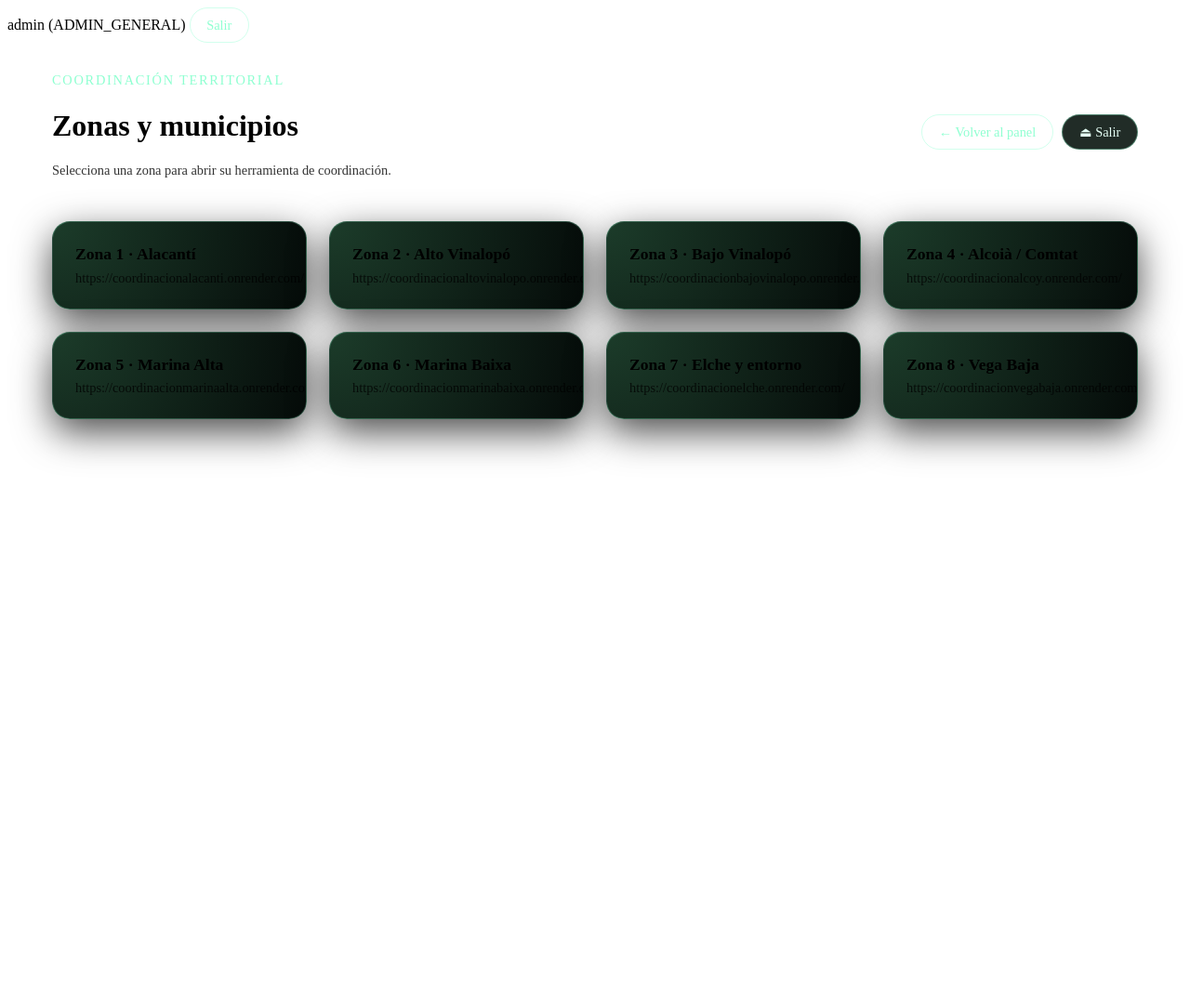
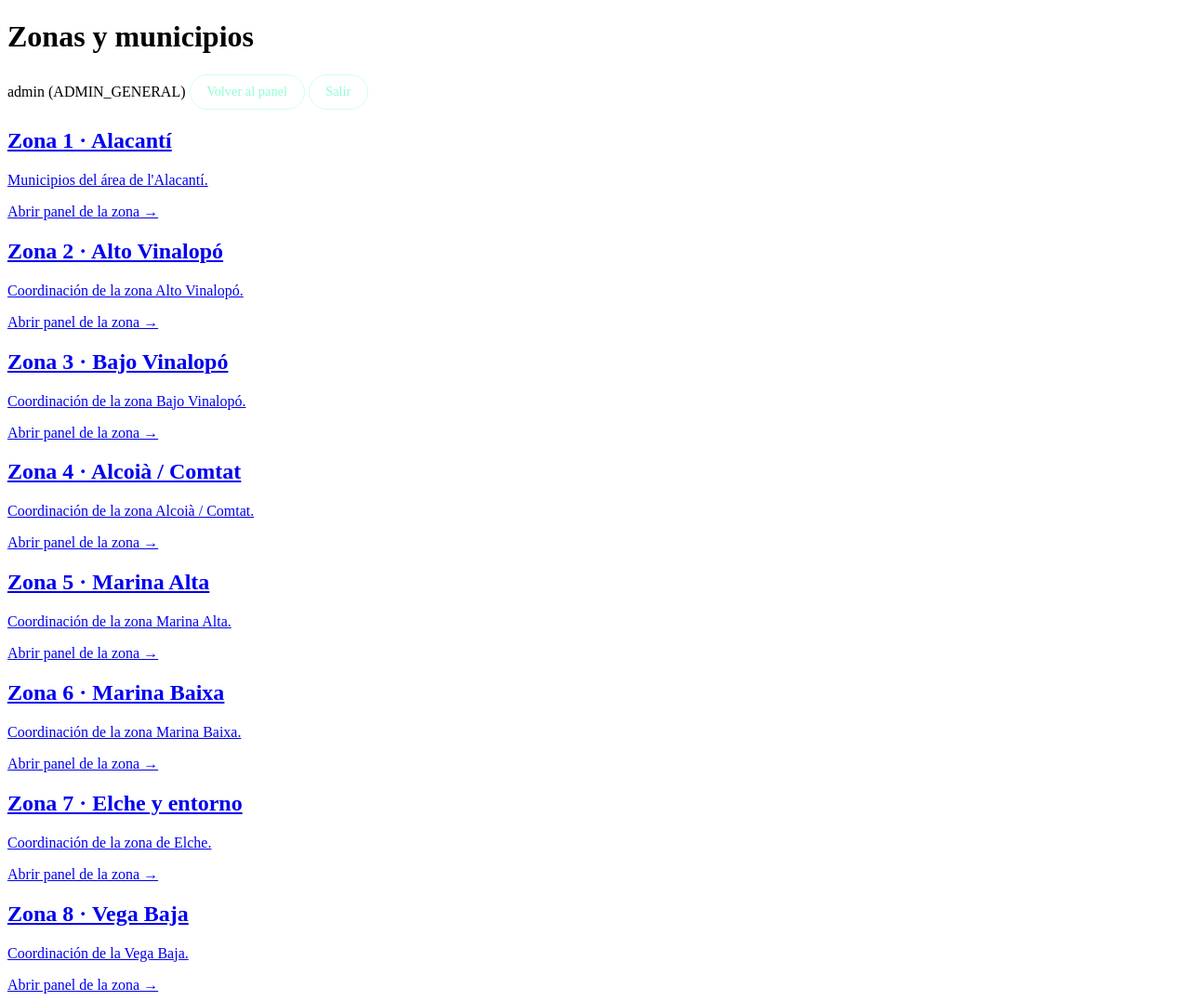
Before and after one commit to AltoVinalopo/ZonaAltoVinalopo, a Flask app: page /zonas/ in a window 1280 px wide. Shown: the whole page at 93% size. Before the commit the page ends 494 px from the top, so only its background shows below. Run offline with Flask 3, Linux system fonts and the light colour scheme; a user stored in the database is signed in; data comes from the database, SQL or seed files in the repository.

Commit message:
Update zonas_index.html

```diff
--- a/templates/zonas_index.html
+++ b/templates/zonas_index.html
@@ -1,31 +1,31 @@
 {% extends "base.html" %}
 {% block title %}Zonas y municipios{% endblock %}
 
+{% block header_title %}
+<h1>Zonas y municipios</h1>
+{% endblock %}
+
+{% block header_buttons %}
+<a class="btn-outline" href="{{ url_for('ayuntamientos.panel') }}">Volver al panel</a>
+{% endblock %}
+
 {% block body %}
-<div class="page">
-  <header class="page-header">
-    <div>
-      <div class="page-title-sub">Coordinación territorial</div>
-      <h1>Zonas y municipios</h1>
-      <p class="text-muted">
-        Selecciona una zona para abrir su herramienta de coordinación.
+<div class="panel-grid">
+  {% for zona in zonas %}
+    <a class="panel-card" href="{{ url_for('zonas.detalle_zona', zona_id=zona.id) }}">
+      <h2>{{ zona.nombre }}</h2>
+      <p>
+        {% if zona.id == 1 %}Municipios del área de l'Alacantí.{% endif %}
+        {% if zona.id == 2 %}Coordinación de la zona Alto Vinalopó.{% endif %}
+        {% if zona.id == 3 %}Coordinación de la zona Bajo Vinalopó.{% endif %}
+        {% if zona.id == 4 %}Coordinación de la zona Alcoià / Comtat.{% endif %}
+        {% if zona.id == 5 %}Coordinación de la zona Marina Alta.{% endif %}
+        {% if zona.id == 6 %}Coordinación de la zona Marina Baixa.{% endif %}
+        {% if zona.id == 7 %}Coordinación de la zona de Elche.{% endif %}
+        {% if zona.id == 8 %}Coordinación de la Vega Baja.{% endif %}
       </p>
-    </div>
-    <div class="page-actions">
-      <a href="{{ url_for('aytos.panel') }}" class="btn btn-outline">← Volver al panel</a>
-      <a href="{{ url_for('auth.logout') }}" class="btn btn-secondary">⏏ Salir</a>
-    </div>
-  </header>
-
-  <section>
-    <div class="card-grid">
-      {% for z in zonas %}
-      <a class="card-tile" href="{{ url_for('zonas.detalle', zona_id=z.id) }}">
-        <h2>{{ z.nombre }}</h2>
-        <p>{{ z.url or "Zona sin URL definida" }}</p>
-      </a>
-      {% endfor %}
-    </div>
-  </section>
+      <span class="card-link">Abrir panel de la zona →</span>
+    </a>
+  {% endfor %}
 </div>
 {% endblock %}
```
